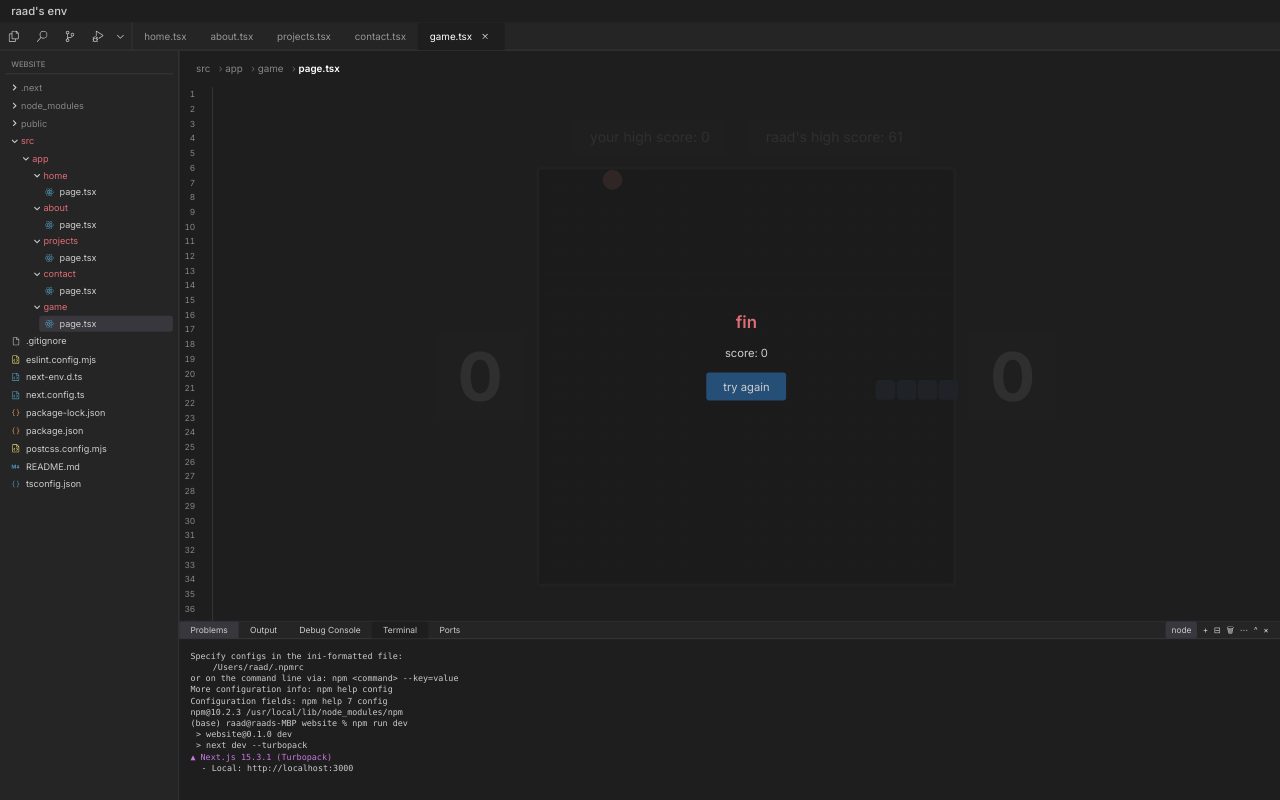
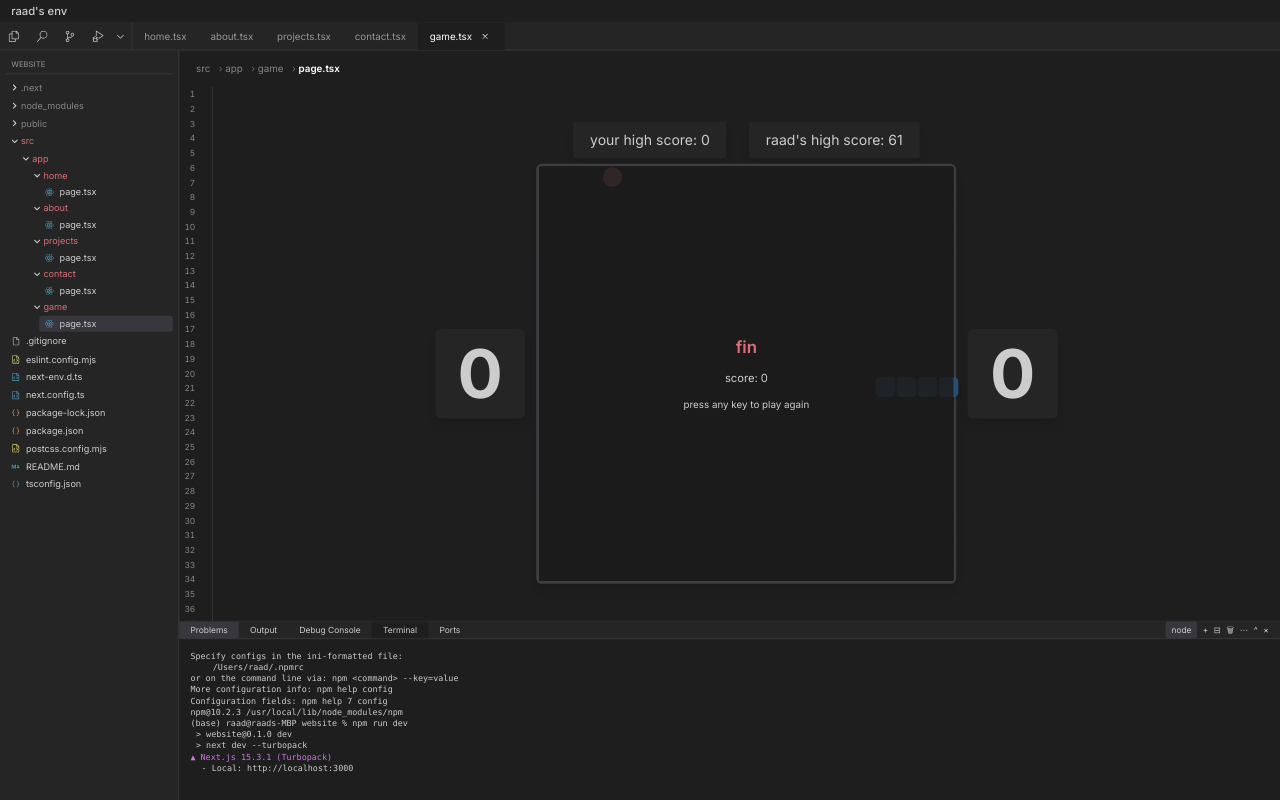
Before and after one commit to raadthedeveloper/website, a Next.js app: page /game in a window 1280 px wide. Both pictures are taken after a click on the element 746 px from the left and 376 px from the top of the page. Built offline with nearby package versions, Linux system fonts and the light colour scheme.

Commit message:
Update page.tsx

```diff
--- a/src/app/game/page.tsx
+++ b/src/app/game/page.tsx
@@ -145,10 +145,8 @@ export default function GamePage() {
 
   useEffect(() => {
     const handleKeyPress = (e: KeyboardEvent) => {
-      if (!gameStarted) {
-        if (e.code === 'Space') {
-          resetGame();
-        }
+      if (!gameStarted || gameOver) {
+        resetGame();
         return;
       }
 
@@ -170,7 +168,7 @@ export default function GamePage() {
 
     window.addEventListener('keydown', handleKeyPress);
     return () => window.removeEventListener('keydown', handleKeyPress);
-  }, [direction, gameStarted]);
+  }, [direction, gameStarted, gameOver]);
 
   useEffect(() => {
     if (!gameStarted || gameOver) return;
@@ -239,10 +237,16 @@ export default function GamePage() {
 
   return (
     <PageLayout filePath="src/app/game/page.tsx">
-      <div className="flex flex-col items-center justify-center h-[calc(100vh-4rem)] w-full overflow-hidden">
-        <div className="relative flex flex-col items-center justify-center h-full w-full">
+      <div
+        className="flex flex-col items-center justify-center h-[calc(100vh-4rem)] w-full overflow-hidden"
+        onTouchStart={handleTouchStart}
+        onTouchMove={handleTouchMove}
+        onTouchEnd={handleTouchEnd}
+        onClick={() => !gameStarted && typeof window !== 'undefined' && window.innerWidth < 768 && resetGame()}
+      >
+        <div className="relative flex flex-col items-center justify-center w-full h-full">
           {/* High Scores Display */}
-          <div className="flex gap-4 md:gap-8 text-[#cccccc] text-lg md:text-xl mb-2">
+          <div className="flex gap-4 md:gap-8 text-[#cccccc] text-lg md:text-xl">
             <div className="bg-[#252526] px-4 md:px-6 py-2 md:py-3 rounded shadow-lg">
               your high score: {localHighScore}
             </div>
@@ -268,9 +272,6 @@ export default function GamePage() {
                 maxHeight: 'calc(100vh - 160px)'
               }}
               onClick={() => !gameStarted && resetGame()}
-              onTouchStart={handleTouchStart}
-              onTouchMove={handleTouchMove}
-              onTouchEnd={handleTouchEnd}
             >
               {/* Grid Background */}
               <div className="absolute inset-0 grid grid-cols-20 grid-rows-20">
@@ -319,7 +320,7 @@ export default function GamePage() {
                     {typeof window !== 'undefined' && window.innerWidth < 768 ? (
                       'tap to start'
                     ) : (
-                      'press space to start'
+                      'press any key to start'
                     )}
                   </p>
                   <p className="text-[#cccccc] text-sm">
@@ -327,6 +328,34 @@ export default function GamePage() {
                       'swipe to control the snake'
                     ) : (
                       'use arrow keys to control the snake'
+                    )}
+                  </p>
+                </div>
+              )}
+
+              {/* Game Over Overlay */}
+              {gameOver && (
+                <div
+                  className="absolute inset-0 bg-[#1e1e1e]/90 flex flex-col items-center justify-center cursor-pointer"
+                  onClick={resetGame}
+                >
+                  <h2 className="text-2xl font-semibold text-[#E06C75] mb-4">fin</h2>
+                  <p className="text-[#cccccc] mb-4">score: {score}</p>
+                  {score > localHighScore && (
+                    <p className="text-[#98C379] mb-4">personal highscore</p>
+                  )}
+                  {score > HIGH_SCORE && (
+                    <div className="text-center mb-4">
+                      <p className="text-[#C678DD] text-lg mb-2">congrats...</p>
+                      <p className="text-[#cccccc] mb-1">you've beaten my record</p>
+                      <p className="text-[#cccccc] text-sm">send me a screenshot for proof.. there's no mongo on this server lol</p>
+                    </div>
+                  )}
+                  <p className="text-[#cccccc] text-sm">
+                    {typeof window !== 'undefined' && window.innerWidth < 768 ? (
+                      'tap to play again'
+                    ) : (
+                      'press any key to play again'
                     )}
                   </p>
                 </div>
@@ -343,30 +372,6 @@ export default function GamePage() {
               {score}
             </div>
           </div>
-
-          {/* Game Over Overlay */}
-          {gameOver && (
-            <div className="absolute inset-0 bg-[#1e1e1e]/90 flex flex-col items-center justify-center">
-              <h2 className="text-2xl font-semibold text-[#E06C75] mb-4">fin</h2>
-              <p className="text-[#cccccc] mb-4">score: {score}</p>
-              {score > localHighScore && (
-                <p className="text-[#98C379] mb-4">personal highscore</p>
-              )}
-              {score > HIGH_SCORE && (
-                <div className="text-center mb-4">
-                  <p className="text-[#C678DD] text-lg mb-2">congrats...</p>
-                  <p className="text-[#cccccc] mb-1">you've beaten my record</p>
-                  <p className="text-[#cccccc] text-sm">send me a screenshot for proof.. there's no mongo on this server lol</p>
-                </div>
-              )}
-              <button
-                onClick={resetGame}
-                className="bg-[#264f78] text-[#cccccc] px-6 py-2 rounded hover:bg-[#365373] transition-colors"
-              >
-                try again
-              </button>
-            </div>
-          )}
         </div>
       </div>
     </PageLayout>
```
